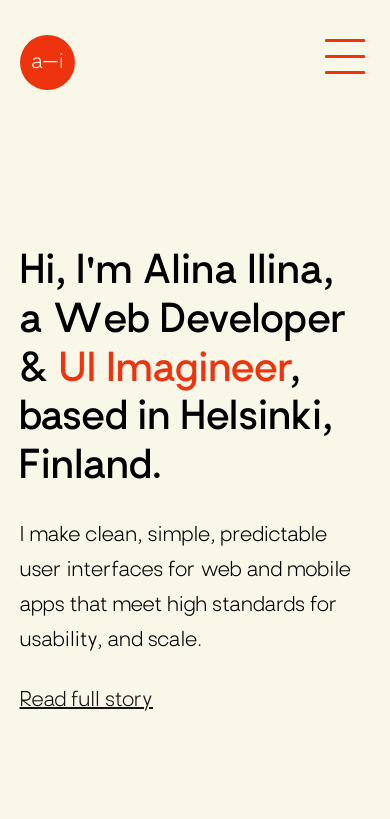
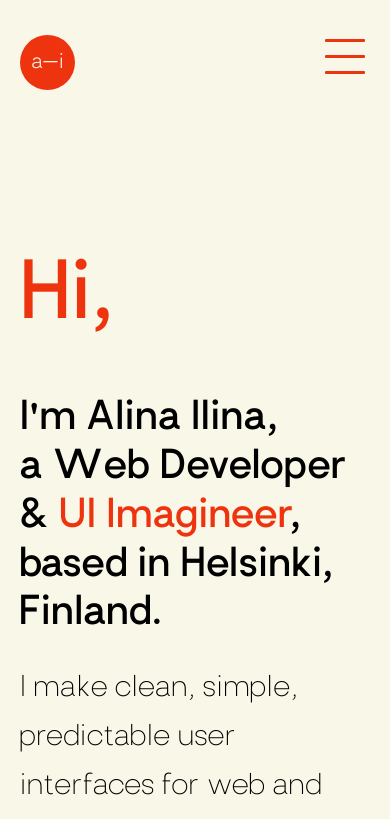
Before and after one commit to alinailina/Cover-Letter, a React (Create React App) app: page / in a window 390 px wide. Shown: the top 819 px of the page. Built offline with nearby package versions, Linux system fonts and the light colour scheme.

Commit message:
Fixing mobile issues

```diff
--- a/src/components/index.scss
+++ b/src/components/index.scss
@@ -348,6 +348,10 @@ aside {
         font-size: 1.5rem;
       }
 
+      p {
+        display: none;
+      }
+
       &:first-child {
         border-right: 2px solid $black;
       }
--- a/src/layout/Home.jsx
+++ b/src/layout/Home.jsx
@@ -16,8 +16,9 @@ const Home = () => {
           <div>
             {" "}
             <h1>
-              Hi, I'm Alina Ilina, <br />a Web Developer &{" "}
-              <span>UI Imagineer</span>
+              <span> Hi,</span>
+              <br /> <br />
+              I'm Alina Ilina, <br />a Web Developer & <span>UI Imagineer</span>
               , <br />
               based in Helsinki, Finland.
             </h1>
--- a/src/layout/css/Home.module.scss
+++ b/src/layout/css/Home.module.scss
@@ -57,14 +57,23 @@
       > div {
         h1 {
           font-size: 10vw;
-        }
-
-        p,
-        a {
-          font-size: 1.25rem;
-          font-family: $regular;
+          span:first-of-type {
+            font-size: 20vw;
+          }
         }
       }
+
+      // > div {
+      //   h1 {
+      //     font-size: 10vw;
+      //   }
+
+      //   p,
+      //   a {
+      //     font-size: 1.25rem;
+      //     font-family: $regular;
+      //   }
+      // }
     }
   }
 
```
